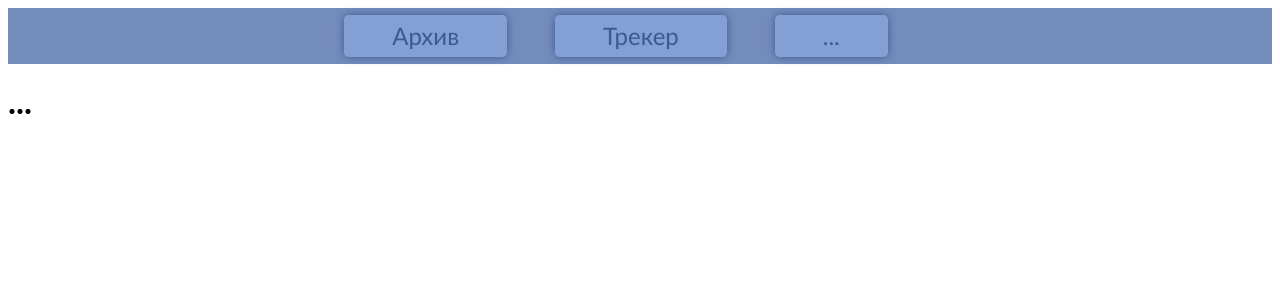
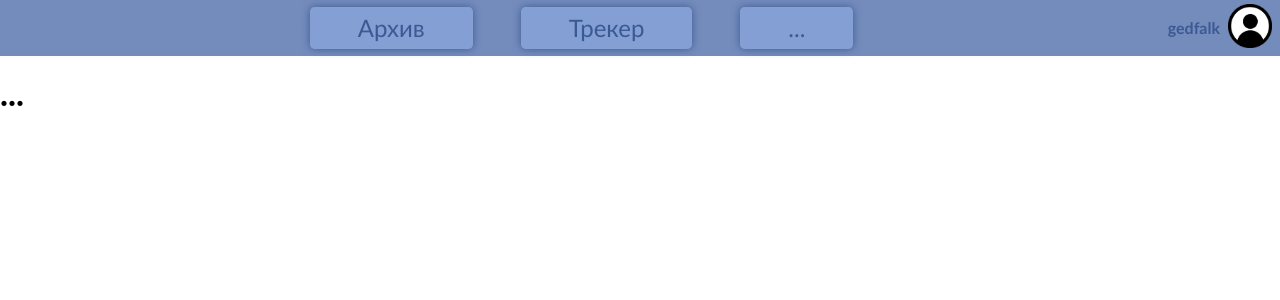
Before and after one commit to gedfalk/habit_tracker, a Django app: page / in a window 1280 px wide. Shown: the top 300 px of the page. Run offline with Django 3.2, Linux system fonts and the light colour scheme.

Commit message:
header
header - done

```diff
--- a/ave/static/ave/css/base.css
+++ b/ave/static/ave/css/base.css
@@ -1,18 +1,37 @@
+body {
+  margin: 0;
+  padding: 0;
+}
+
+/******************  Header  ****************/
+
 .header {
   display: flex;
   flex-direction: row;
-  justify-content: center;
   align-items: center;
 
   height: 5vh;
   background-color: #748CBC;
-  padding: 8px 50px;
-
+  padding: 0.5rem 0.5rem;
 }
 
-.nav_item {
-  display: block;
+.left_container {
+  flex-grow: 1.2;     /*подправить эту дичь*/
+  display: flex;
+  justify-content: flex-start;
+}
 
+.middle_container {
+  flex-grow: 1;
+  display: flex;
+  justify-content: center;
+}
+
+.right_container {
+  flex-grow: 1;
+  display: flex;
+  justify-content: flex-end;
+  align-items: center;
 }
 
 .btn_header {
@@ -36,7 +55,20 @@ a.btn_header:hover {
   background-color: #83a3e4;
 }
 
+a.user_name {
+  font-family: 'Gill Sans', 'Gill Sans MT', Calibri, 'Trebuchet MS', sans-serif;
+  font-size: 1rem;
+  font-weight: bolder;
+  text-decoration: none;
+  margin-right: 0.5rem;
+  color: #3B5993;
+}
+
+a.user_name:hover {
+  color: #4164aa;
+}
+
 .img_ava {
-  width: 3rem;
-  background-color: transparent;
+  background: transparent;
+  width: 2.75rem;
 }
--- a/ave/templates/ave/base.html
+++ b/ave/templates/ave/base.html
@@ -9,12 +9,18 @@
 
 <body>
     <header class="header">
-        <div class="nav-item"><a href="/archive/" class="btn_header">Архив</a></div>
-        <div class="nav-item"><a href="/tracker/" class="btn_header">Трекер</a></div>
-        <div class="nav-item"><a href="/" class="btn_header">...</a></div>
-        {% comment %}
-        <div class="nav-item"><img src={% static 'ave/img/ava.png'%} class="img_ava"/></div>
-        {% endcomment %}
+        <div class="left_container">
+            <!---->
+        </div>
+        <div class="middle_container">
+            <div class="nav-item"><a href="/archive/" class="btn_header">Архив</a></div>
+            <div class="nav-item"><a href="/tracker/" class="btn_header">Трекер</a></div>
+            <div class="nav-item"><a href="/" class="btn_header">...</a></div>
+        </div>
+        <div class="right_container">
+            <div><a href="/" class="user_name">gedfalk</a></div>
+            <div class="nav_item"><a href="/"><img class="img_ava" src={% static 'ave/img/ava_3.png'%}/></a></div>
+        </div>
     </header>
 
     {% block content %}{% endblock %}
```
Also changed, not shown: ave/static/ave/img/ava_2.png (added), ave/static/ave/img/ava_3.png (added).
